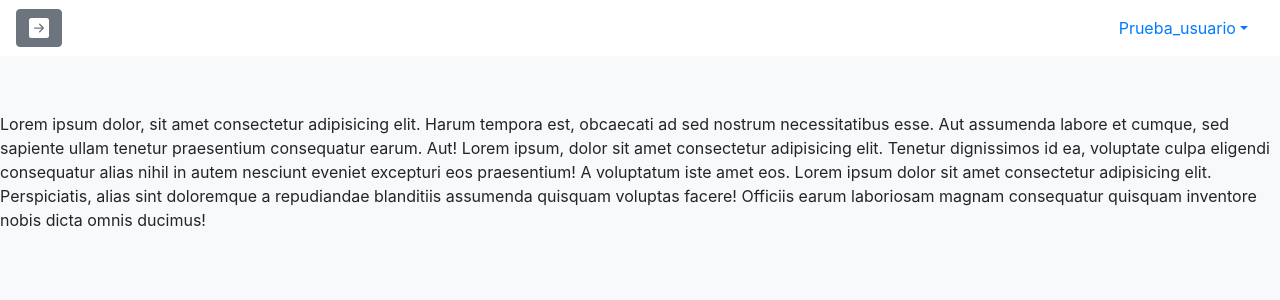
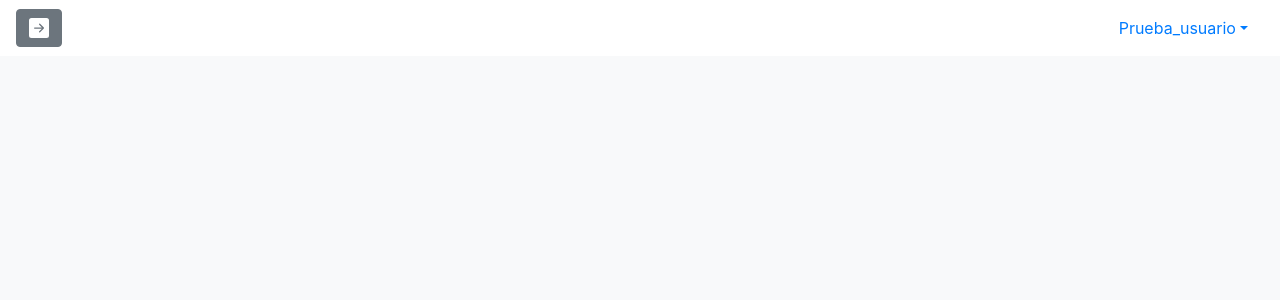
Before and after one commit to sigmdot/cajero-online-2, a Vue app: page / in a window 1280 px wide. Shown: the top 300 px of the page. Built offline with nearby package versions, Linux system fonts and the light colour scheme; what vue-css-donut-chart would draw is missing.

Commit message:
fixed bar add

```diff
--- a/src/components/componentes-globales/Navbar.vue
+++ b/src/components/componentes-globales/Navbar.vue
@@ -1,7 +1,7 @@
 
 <template>
   <div class="nav-bar-nav-egacion">
-    <b-navbar toggleable="lg" type="white" class="blanco">
+    <b-navbar toggleable="lg" type="white" class="blanco" fixed="top">
       <div class="left mr-auto">
         <button v-b-toggle.sidebar-menu type="button" class="btn btn-secondary">
           <b-icon icon="arrow-right-square-fill"></b-icon>
--- a/src/views/Home.vue
+++ b/src/views/Home.vue
@@ -1,8 +1,6 @@
 <template>
   <div class="home">
-    Lorem ipsum dolor, sit amet consectetur adipisicing elit. Harum tempora est, obcaecati ad sed nostrum necessitatibus esse. Aut assumenda labore et cumque, sed sapiente ullam tenetur praesentium consequatur earum. Aut!
-    Lorem ipsum, dolor sit amet consectetur adipisicing elit. Tenetur dignissimos id ea, voluptate culpa eligendi consequatur alias nihil in autem nesciunt eveniet excepturi eos praesentium! A voluptatum iste amet eos.
-    Lorem ipsum dolor sit amet consectetur adipisicing elit. Perspiciatis, alias sint doloremque a repudiandae blanditiis assumenda quisquam voluptas facere! Officiis earum laboriosam magnam consequatur quisquam inventore nobis dicta omnis ducimus!
+
   </div>
 </template>
 
```
